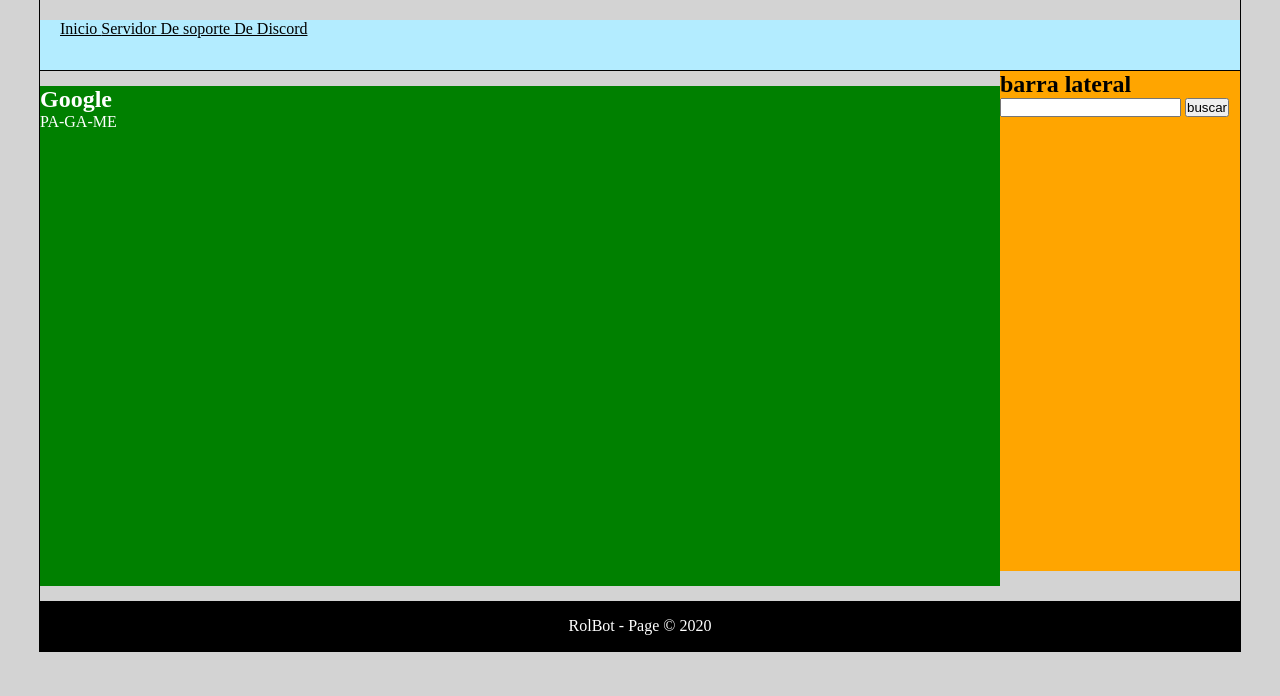
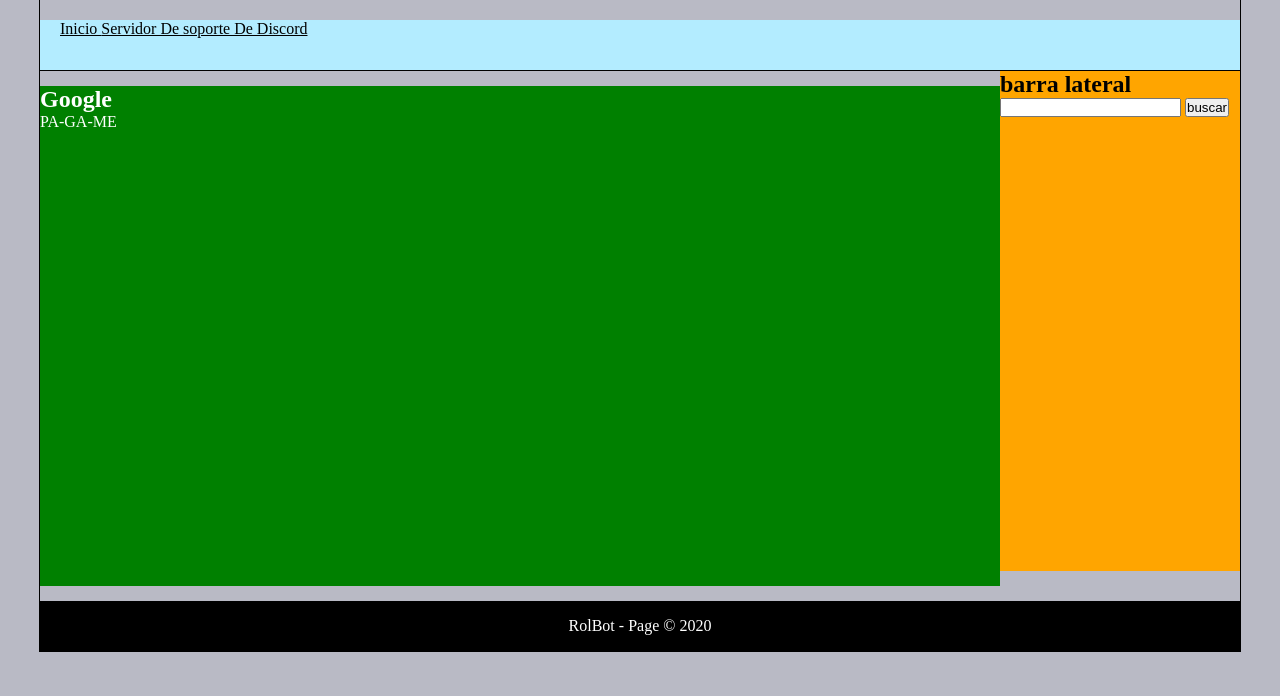
Before and after one commit to Hiroshi-Ackerman/web, a plain HTML site: page index.html in a window 1280 px wide. Shown: the part 104-800 px from the top of the page. Drawn offline with Linux system fonts and the light colour scheme.

Commit message:
54645646

```diff
--- a/style.css
+++ b/style.css
@@ -4,7 +4,7 @@
 }
 
 body{
-    background: lightgray;
+    background: rgb(185, 186, 197);
 }
 
     #container{
```
